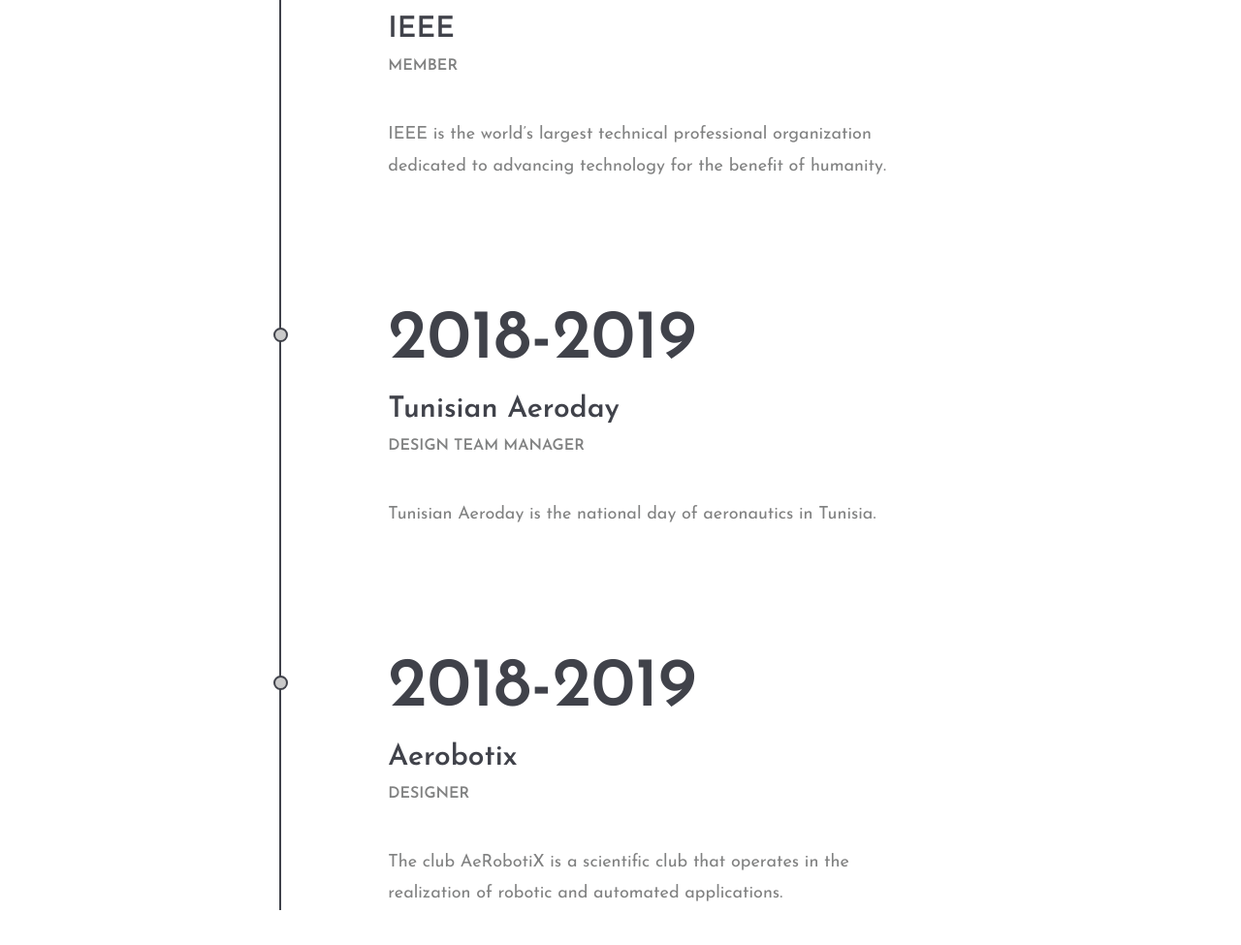
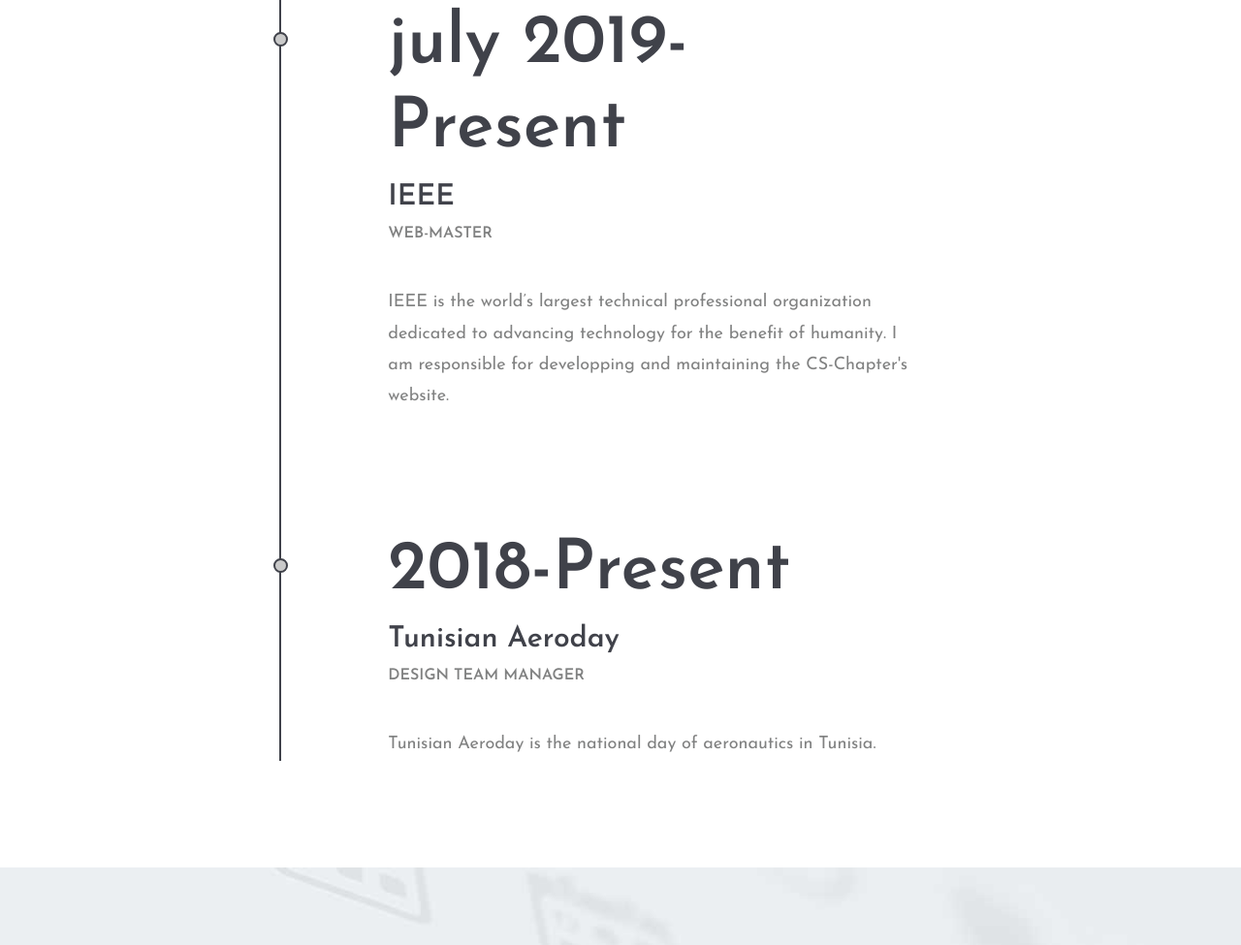
Before and after one commit to ouerf-man/Resume, a plain HTML site: page index.html in a window 1280 px wide. Shown: the part 1925-2900 px from the top of the page at 97% size. Drawn offline with Linux system fonts and the light colour scheme; a web font is replaced by a local one.

Commit message:
update skills

```diff
--- a/index.html
+++ b/index.html
@@ -98,31 +98,25 @@
 					</div>
 					<ul class="resume-list">
 						<li>
-							<h2>2019</h2>
+							<h2>july 2019-Present</h2>
 							<h3>GoMyCode</h3>
 							<h4>Web Instructor</h4>
 							<p>Teaching web basics (HTML,CSS,JS,JQeury,Bootstrap and Firebase. </p>
 						</li>
 						<li>
-							<h2>2018-Present</h2>
+							<h2>july 2019-Present</h2>
 							<h3>IEEE</h3>
-							<h4>Member</h4>
-							<p>IEEE is the world’s largest technical professional organization dedicated to advancing technology for the benefit of humanity. </p>
+							<h4>Web-master</h4>
+							<p>IEEE is the world’s largest technical professional organization dedicated to advancing technology for the benefit of humanity.
+								I am responsible for developping and maintaining the CS-Chapter's website.
+							</p>
 						</li>
 						<li>
-							<h2>2018-2019</h2>
+							<h2>2018-Present</h2>
 							<h3>Tunisian Aeroday</h3>
-							<h4>Design Team Manager</h4>
+							<h4>Design Team manager</h4>
 							<p>Tunisian Aeroday is the national day of aeronautics in Tunisia. </p>
 						</li>
-						<li>
-							<h2>2018-2019</h2>
-							<h3>Aerobotix</h3>
-							<h4>Designer</h4>
-							<p>The club AeRobotiX is a scientific club that operates in the realization of robotic and automated applications. </p>
-						</li>
-
-
 					</ul>
 				</div>
 			</div>
```
